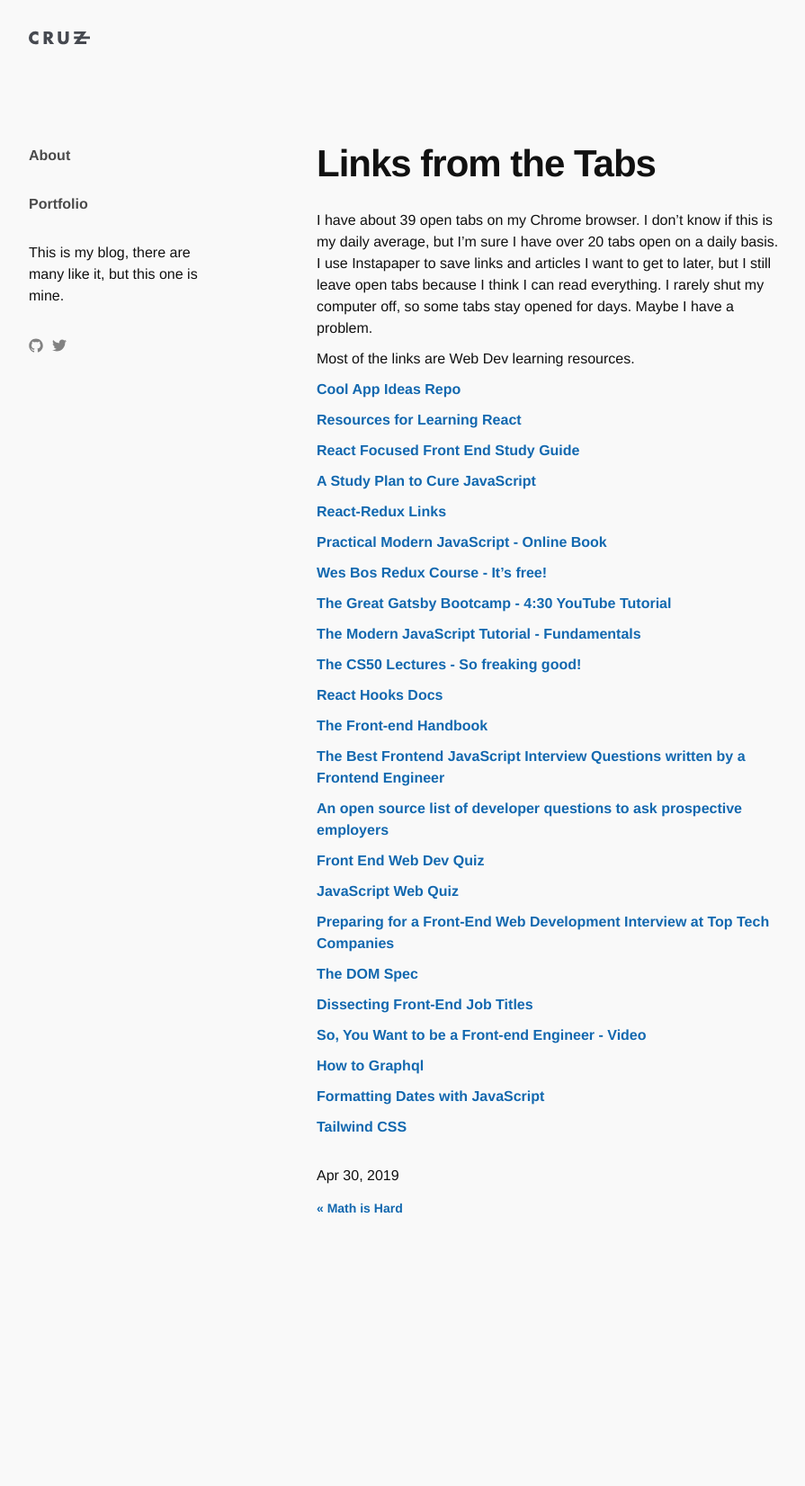
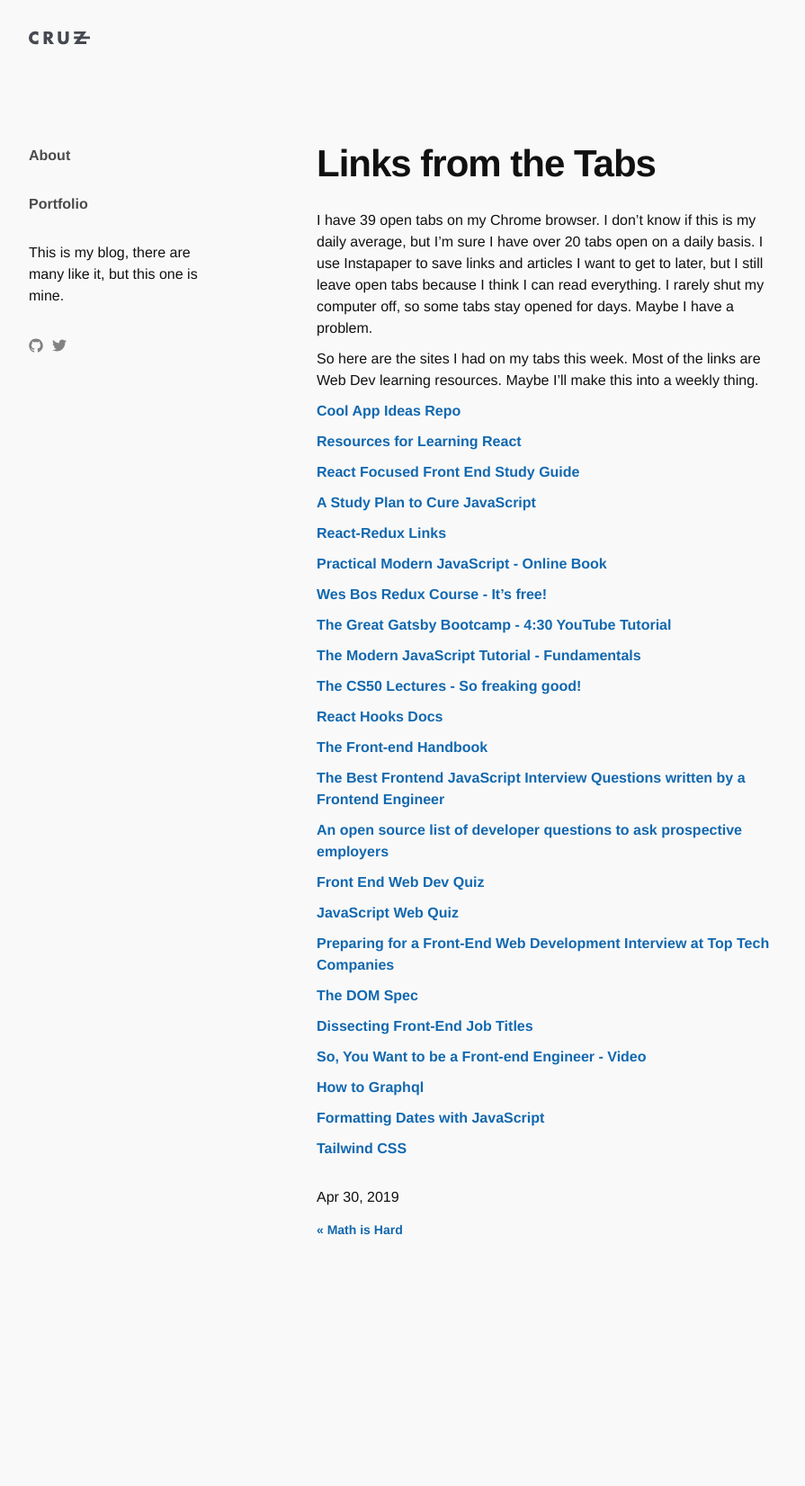
Before and after one commit to yarocruz/yarocruz.github.io, a Jekyll site: the page built from _posts/2019-04-30-links-from-the-tabs.md, in a window 1280 px wide. Shown: the whole page at 90% size, without its empty margins (138-1033 px from the left). Built offline with Jekyll 4.4.1, drawn with Linux system fonts in a browser that asks for light colours; some web fonts are replaced; before the commit the page ends 1628 px from its top, so only the background shows below that.

Commit message:
update post

```diff
--- a/_posts/2019-04-30-links-from-the-tabs.md
+++ b/_posts/2019-04-30-links-from-the-tabs.md
@@ -6,9 +6,9 @@ categories: web-development coding javascript react front-end
 permalink: /links-from-the-tabs/
 ---
 
-I have about 39 open tabs on my Chrome browser. I don't know if this is my daily average, but I'm sure I have over 20 tabs open on a daily basis. I use Instapaper to save links and articles I want to get to later, but I still leave open tabs because I think I can read everything. I rarely shut my computer off, so some tabs stay opened for days. Maybe I have a problem.
+I have 39 open tabs on my Chrome browser. I don't know if this is my daily average, but I'm sure I have over 20 tabs open on a daily basis. I use Instapaper to save links and articles I want to get to later, but I still leave open tabs because I think I can read everything. I rarely shut my computer off, so some tabs stay opened for days. Maybe I have a problem.
 
-Most of the links are Web Dev learning resources.
+So here are the sites I had on my tabs this week. Most of the links are Web Dev learning resources. Maybe I'll make this into a weekly thing.
 
 [Cool App Ideas Repo](https://github.com/florinpop17/app-ideas)
 
```
